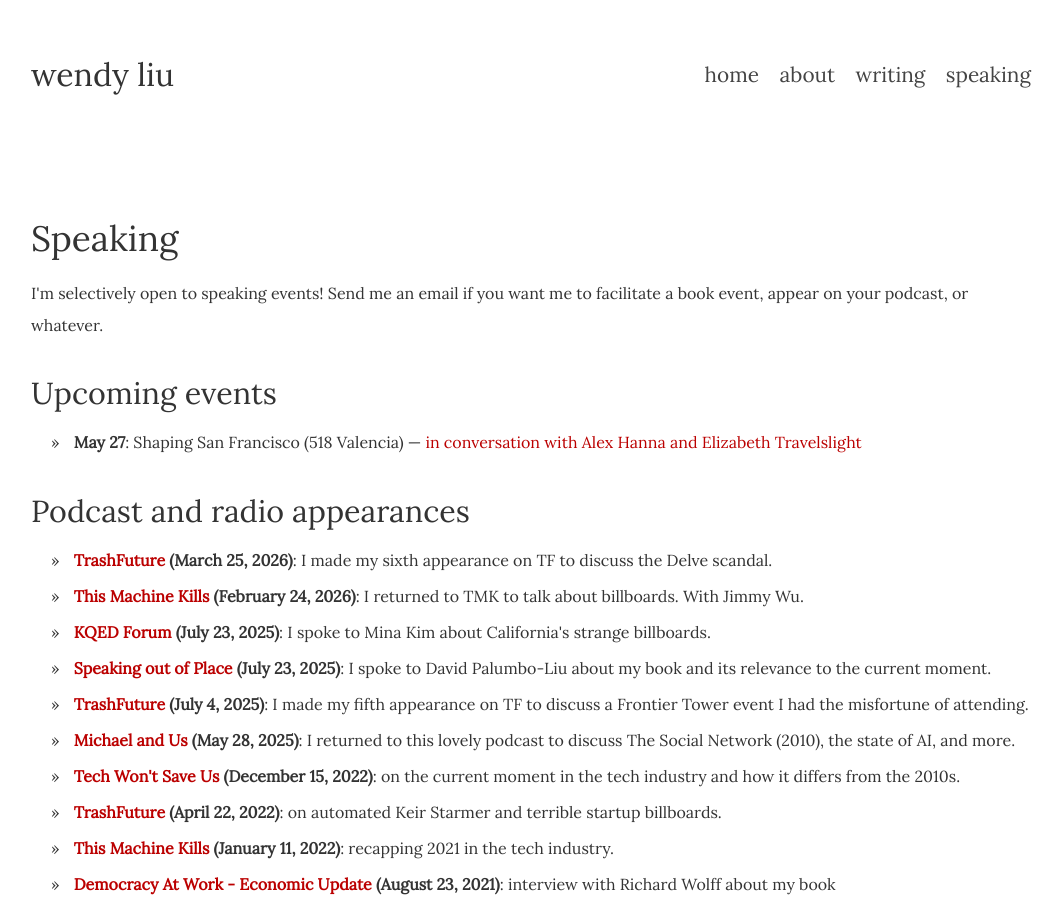
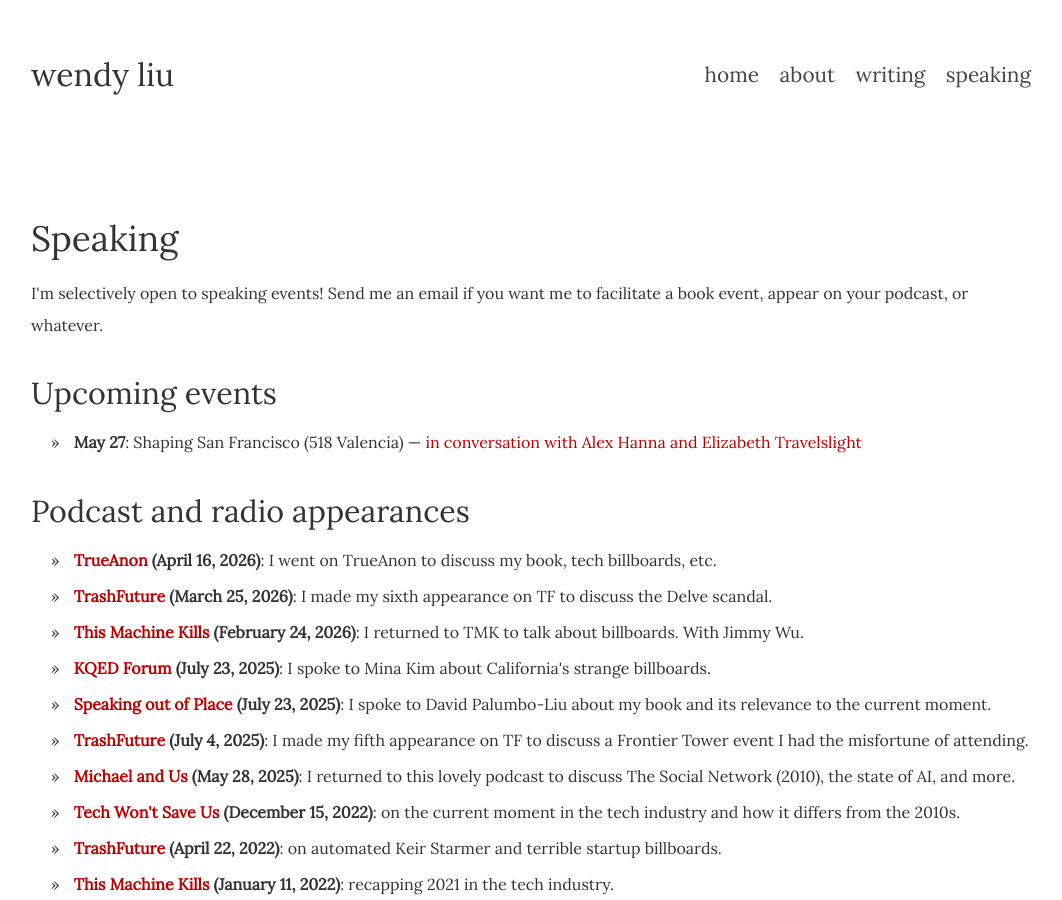
Before and after one commit to dellsystem/dellsystem.github.io, a Jekyll site: the page built from speaking/index.html, in a window 1280 px wide and 900 px high. Shown: the whole window, without its empty margins (109-1171 px from the left). Built offline with Jekyll 4.4.1, drawn with Linux system fonts in a browser that asks for light colours.

Commit message:
Add TrueAnon appearance

```diff
--- a/_includes/podcasts.html
+++ b/_includes/podcasts.html
@@ -1,4 +1,5 @@
 <ul>
+    <li><strong><a href="https://www.patreon.com/posts/episode-540-why-155766803">TrueAnon</a> (April 16, 2026)</strong>: I went on TrueAnon to discuss my book, tech billboards, etc.</li>
     <li><strong><a href="https://podcasts.apple.com/sa/podcast/the-tetsuo-economy-feat-wendy-liu/id1261944206?i=1000757295257">TrashFuture</a> (March 25, 2026)</strong>: I made my sixth appearance on TF to discuss the Delve scandal.</li>
     <li><strong><a href="https://podcasts.apple.com/is/podcast/patreon-preview-446-vibe-decoder-ft-wendy-liu-jimmy-wu/id1526914048?i=1000751261629">This Machine Kills</a> (February 24, 2026)</strong>: I returned to TMK to talk about billboards. With Jimmy Wu.</li>
     <li><strong><a href="https://www.kqed.org/forum/2010101910674/what-californias-billboards-say-about-us">KQED Forum</a> (July 23, 2025)</strong>: I spoke to Mina Kim about California's strange billboards.</li>
--- a/index.html
+++ b/index.html
@@ -19,6 +19,11 @@ title:
 {% include upcoming.html %}
 <h3>Recent appearances</h3>
 <div class="double-grid">
+  <div class="column">
+    <img src="/img/recent/trueanon.jpeg" />
+    <h4><a href="https://www.patreon.com/posts/episode-540-why-155766803">Episode 540: Why Combinator?  (Apr 16, 2026)</a></h4>
+    <p>Went on TrueAnon to discuss my book, tech billboards, etc.</p>
+  </div>
   <div class="column">
     <img src="/img/recent/trashfuture.png" />
     <h4><a href="https://podcasts.apple.com/sa/podcast/the-tetsuo-economy-feat-wendy-liu/id1261944206?i=1000757295257">The Tetsuo Economy feat. Wendy Liu (Mar 25, 2026)</a></h4>
```
Also changed, not shown: img/recent/trueanon.jpeg (added).
